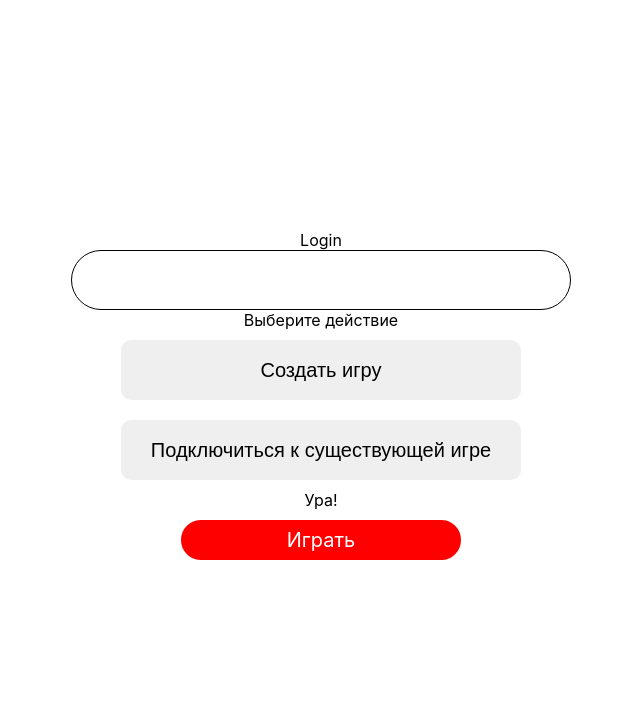
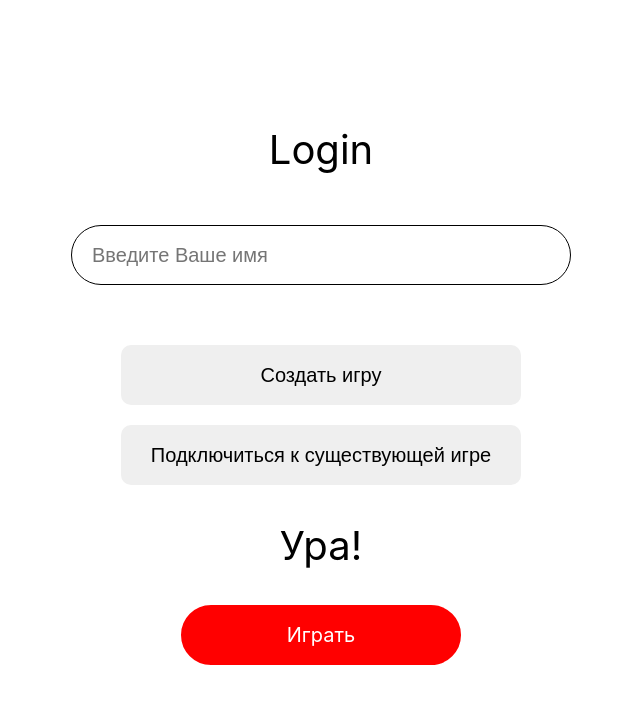
Before and after one commit to AG0n1/SeaBattle, a React (Create React App) app: page / in a window 1280 px wide. Both pictures are taken after a click on the button "Создать игру". Shown: the top 704 px of the page, without its empty margins (319-959 px from the left). Built offline with nearby package versions, Linux system fonts and the light colour scheme; the HTML template or start-up script is replaced by a standard one.

Commit message:
Changed Handler

```diff
--- a/src/App.css
+++ b/src/App.css
@@ -11,11 +11,21 @@
 
 .HandlerLogin {
   width: 100%;
-  HEIGHT: 100vh;
+  height: 100vh;
   display: flex;
   flex-direction: column;
   justify-content: center;
   align-items: center;
+
+}
+
+.LoginTitle {
+  font-size: 40px;
+  height: 100px;
+}
+
+#nameInput {
+  margin-bottom: 50px;
 }
 
 .inp {
@@ -35,12 +45,15 @@
   margin: 10px;
 }
 
-.ivanEpishko {
+#gameIdInput {
+  font-size: 40px;
+}
+
+.space {
   display: flex;
+  justify-content: center;
   align-items: center;
-
-  width: 100%;
-  height: 100vh;
+  height: 100px;
 }
 
 .play {
@@ -49,9 +62,9 @@
   align-items: center;
 
   width: 300px;
-  height: 60px;
+  height: 80px;
   border: 10px solid;
-  border-radius: 30px;
+  border-radius: 40px;
   background-color: red;
   color: white;
   font-size: 20px;
@@ -87,3 +100,11 @@
   height: 300px;
   cursor: pointer;
 }
+
+.ivanEpishko {
+  display: flex;
+  align-items: center;
+
+  width: 100%;
+  height: 100vh;
+}
--- a/src/components/HandlerLogin.js
+++ b/src/components/HandlerLogin.js
@@ -10,6 +10,7 @@ function HandlerLogin() {
         if (displayConnect === "block") {
             setDisplayConnect("none")
         }
+
         setDisplayCreate("block")
     }
 
@@ -21,7 +22,8 @@ function HandlerLogin() {
     }
 
     const checkData = (e) => {
-        if (displayConnect == displayCreate) {
+        const nameInput = document.getElementById("nameInput")
+        if (displayConnect == displayCreate || nameInput.value == "") {
             e.preventDefault()
             setDisplayAlert("flex")
         }
@@ -49,21 +51,20 @@ function HandlerLogin() {
             <div className="LoginTitle">
                 Login
             </div>
-            <input type="text" className="inp" id="nameInput" required/>
+            <input placeholder="Введите Ваше имя" type="text" className="inp" id="nameInput" required/>
 
-            <div className="chooseText" >
-                Выберите действие
-            </div>
 
             <button className="btn reateGame" onClick={openCreate} >Создать игру</button>
             <button className="btn joinGame" onClick={openConnect}>Подключиться к существующей игре</button>
 
-            <div id="gameIdInput" style={styleCreate}>
-                Ура!
-            </div>
+            <div className="space">
+                <div id="gameIdInput" style={styleCreate}>
+                    Ура!
+                </div>
 
-            <div id="gameCreationInfo" style={styleConnect}>
-                <input className="inp" placeholder="Введите идентификатор игры" />
+                <div id="gameCreationInfo" style={styleConnect}>
+                    <input className="inp" placeholder="Введите идентификатор игры" />
+                </div>
             </div>
 
             <Link onClick={checkData} className="play" to="play">Играть</Link>
```
Also changed, not shown: 1 other file (tests, documents, lock files or other folders).
